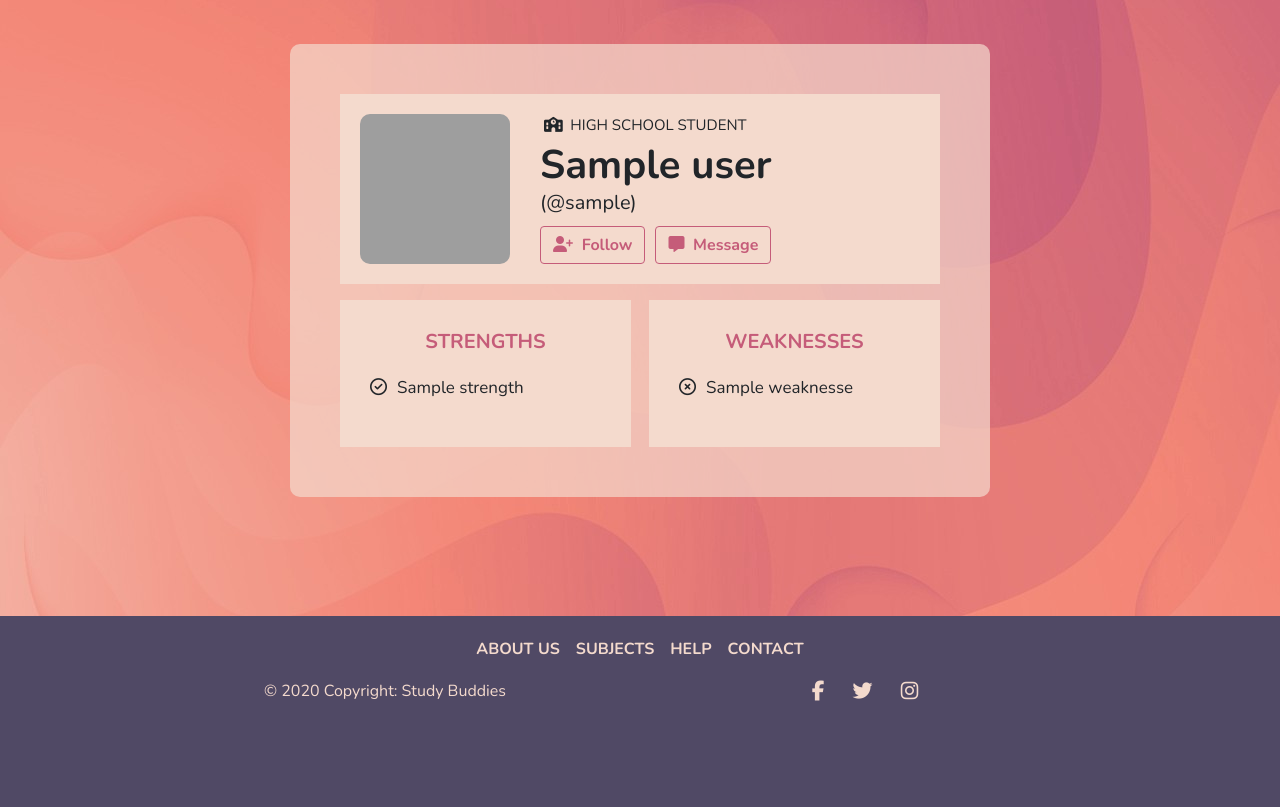
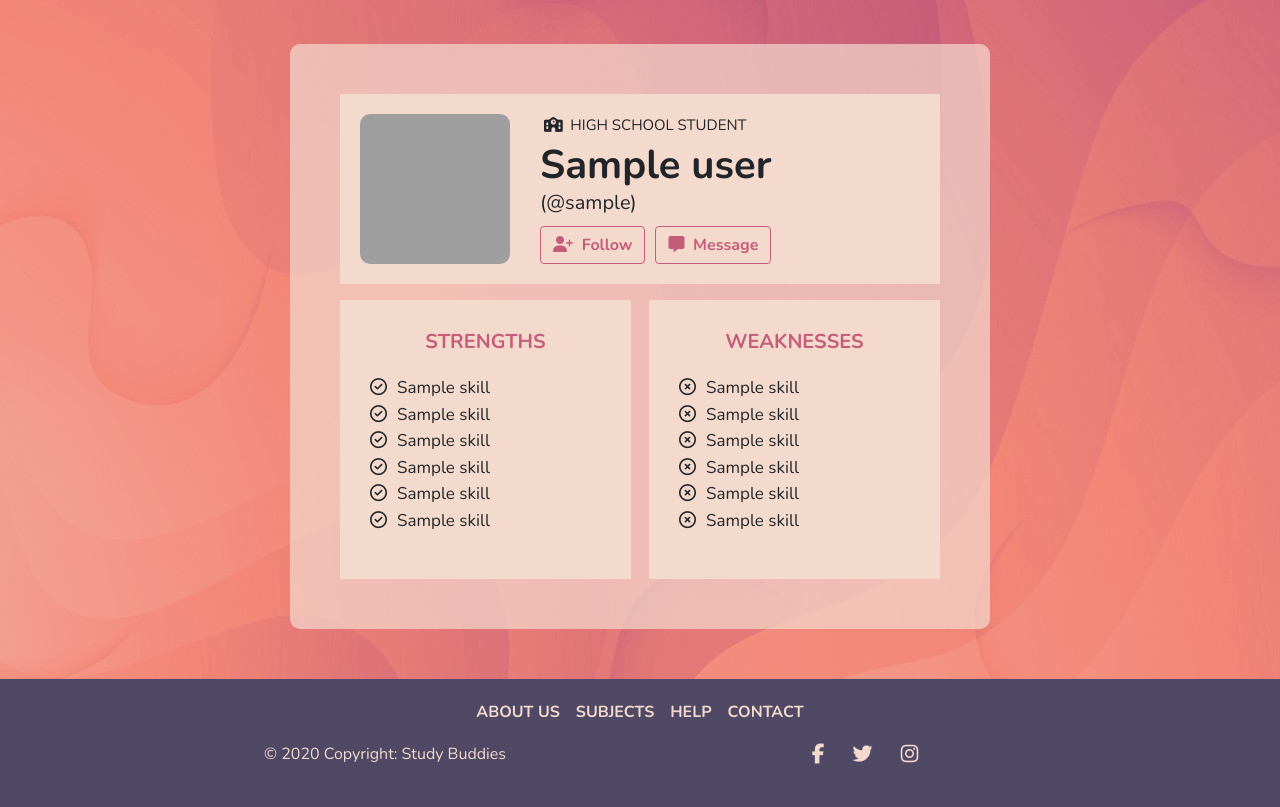
Before and after one commit to EvilJesster/studybuddies, a Flask app: page /1 in a window 1280 px wide. Shown: the part 56-863 px from the top of the page. Before the commit the page ends 757 px from the top, so only its background shows below. Run offline with Flask 2, Linux system fonts and the light colour scheme; the visitor is signed in with stand-in values (Sample User, id 1); a database or web service that is not in the repository returns one stand-in record (values such as "Sample title"); some libraries are stand-ins or nearby versions; grey boxes are pictures that could not be loaded.

Commit message:
added skills to results in search

```diff
--- a/project/templates/profile.html
+++ b/project/templates/profile.html
@@ -37,16 +37,46 @@
                 <div id="strengths">
                     <h2>strengths</h2>
                     <ul>
-                    {% for i in info['strengths'] %}
-                        <li>{{ i }}</li>
+                    {% for skill in info['art']['strengths'] %}
+                        <li>{{ skill }}</li>
+                    {% endfor %}
+                    {% for skill in info['business']['strengths'] %}
+                        <li>{{ skill }}</li>
+                    {% endfor %}
+                    {% for skill in info['engineering']['strengths'] %}
+                        <li>{{ skill }}</li>
+                    {% endfor %}
+                    {% for skill in info['humanities']['strengths'] %}
+                        <li>{{ skill }}</li>
+                    {% endfor %}
+                    {% for skill in info['math']['strengths'] %}
+                        <li>{{ skill }}</li>
+                    {% endfor %}
+                    {% for skill in info['science']['strengths'] %}
+                        <li>{{ skill }}</li>
                     {% endfor %}
                     </ul>
                 </div>
                 <div id="weaknesses">
                     <h2>weaknesses</h2>
                     <ul>
-                    {% for i in info['weaknesses'] %}
-                        <li>{{ i }}</li>
+                    {% for skill in info['art']['weaknesses'] %}
+                        <li>{{ skill }}</li>
+                    {% endfor %}
+                    {% for skill in info['business']['weaknesses'] %}
+                        <li>{{ skill }}</li>
+                    {% endfor %}
+                    {% for skill in info['engineering']['weaknesses'] %}
+                        <li>{{ skill }}</li>
+                    {% endfor %}
+                    {% for skill in info['humanities']['weaknesses'] %}
+                        <li>{{ skill }}</li>
+                    {% endfor %}
+                    {% for skill in info['math']['weaknesses'] %}
+                        <li>{{ skill }}</li>
+                    {% endfor %}
+                    {% for skill in info['science']['weaknesses'] %}
+                        <li>{{ skill }}</li>
                     {% endfor %}
                     </ul>
                 </div>
```
Also changed, not shown: project/static/css/search.css (+8 -1 lines), project/templates/search.html (+41 -2 lines).
